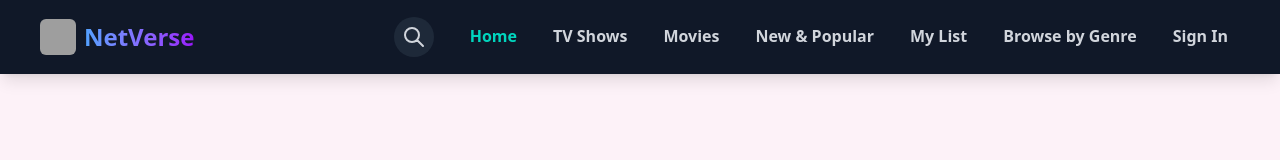
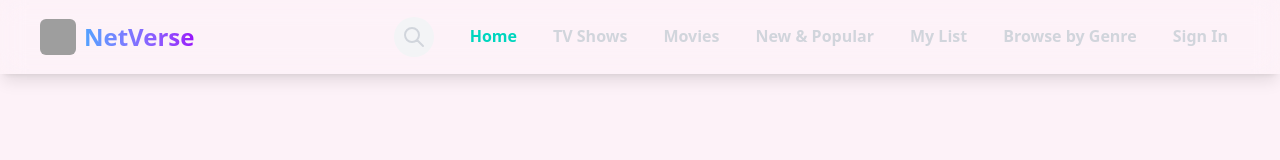
Before and after one commit to iamavikraxit/doctor-appointment-frontend, a React (Vite) app: page / in a window 1280 px wide. Shown: the top 160 px of the page. Built offline with nearby package versions, Linux system fonts and the light colour scheme; grey boxes are pictures that could not be loaded.

Commit message:
Update Header component styles for improved aesthetics and user experience; enhance search input and button designs

```diff
--- a/src/components/common/Header.jsx
+++ b/src/components/common/Header.jsx
@@ -52,7 +52,7 @@ const Header = () => {
     }, [searchOpen]);
 
     return (
-        <header className="bg-gray-900 px-6 sm:px-10 py-4 shadow-lg fixed top-0 left-0 w-full z-50">
+        <header className="bg-transparent px-6 sm:px-10 py-4 shadow-lg fixed top-0 left-0 w-full z-50 backdrop-filter backdrop-blur-md">
             <div className="flex items-center justify-between">
                 {/* Logo */}
                 <div className="flex items-center">
@@ -75,7 +75,7 @@ const Header = () => {
                         <input
                             type="text"
                             placeholder="Search movies, TV shows..."
-                            className="px-4 py-2 rounded-md bg-gray-700 text-gray-100 placeholder-gray-400 focus:outline-none focus:ring-2 focus:ring-teal-400 w-64 transition-all duration-300"
+                            className="px-4 py-2 rounded-md bg-gray-100 text-gray-100 placeholder-gray-400 focus:outline-none focus:ring-2 focus:ring-teal-400 w-64 transition-all duration-300"
                             onKeyDown={handleSearchSubmit}
                             onChange={handleSearchInputChange}
                             autoFocus
@@ -83,7 +83,7 @@ const Header = () => {
                     ) : (
                         <button
                             onClick={toggleSearch}
-                            className="p-2 rounded-full bg-gray-800 text-gray-300 hover:text-teal-400 hover:bg-gray-700 transition-all duration-300 focus:outline-none focus:ring-2 focus:ring-teal-400"
+                            className="p-2 rounded-full bg-gray-100 text-gray-300 hover:text-teal-400 hover:bg-gray-200 transition-all duration-300 focus:outline-none focus:ring-2 focus:ring-teal-400"
                             aria-label="Search"
                         >
                             <svg className="w-6 h-6" fill="none" stroke="currentColor" strokeWidth={2} viewBox="0 0 24 24">
@@ -98,11 +98,10 @@ const Header = () => {
                             <Link
                                 key={item.path}
                                 to={item.path}
-                                // ** MODIFIED STYLES FOR DESKTOP MENU ITEMS **
                                 className={`font-semibold px-3 py-2 transition-all duration-300 border-b-2 border-transparent
                                 ${currentPath === item.path
-                                        ? "text-teal-400 border-teal-400" // Active: teal text and bottom border
-                                        : "text-gray-300 hover:text-teal-300 hover:border-teal-300" // Inactive: gray text, hover teal text and border
+                                        ? "text-teal-400 border-teal-400"
+                                        : "text-gray-300 hover:text-teal-300 hover:border-teal-300"
                                     }`}
                             >
                                 {item.name}
@@ -165,7 +164,6 @@ const Header = () => {
                             key={item.path}
                             to={item.path}
                             onClick={() => setMenuOpen(false)}
-                            // ** MODIFIED STYLES FOR MOBILE MENU ITEMS **
                             className={`block w-full text-center font-semibold py-2.5 rounded-md transition-all duration-300
                             ${currentPath === item.path
                                     ? "bg-gray-700 text-teal-400"
```
